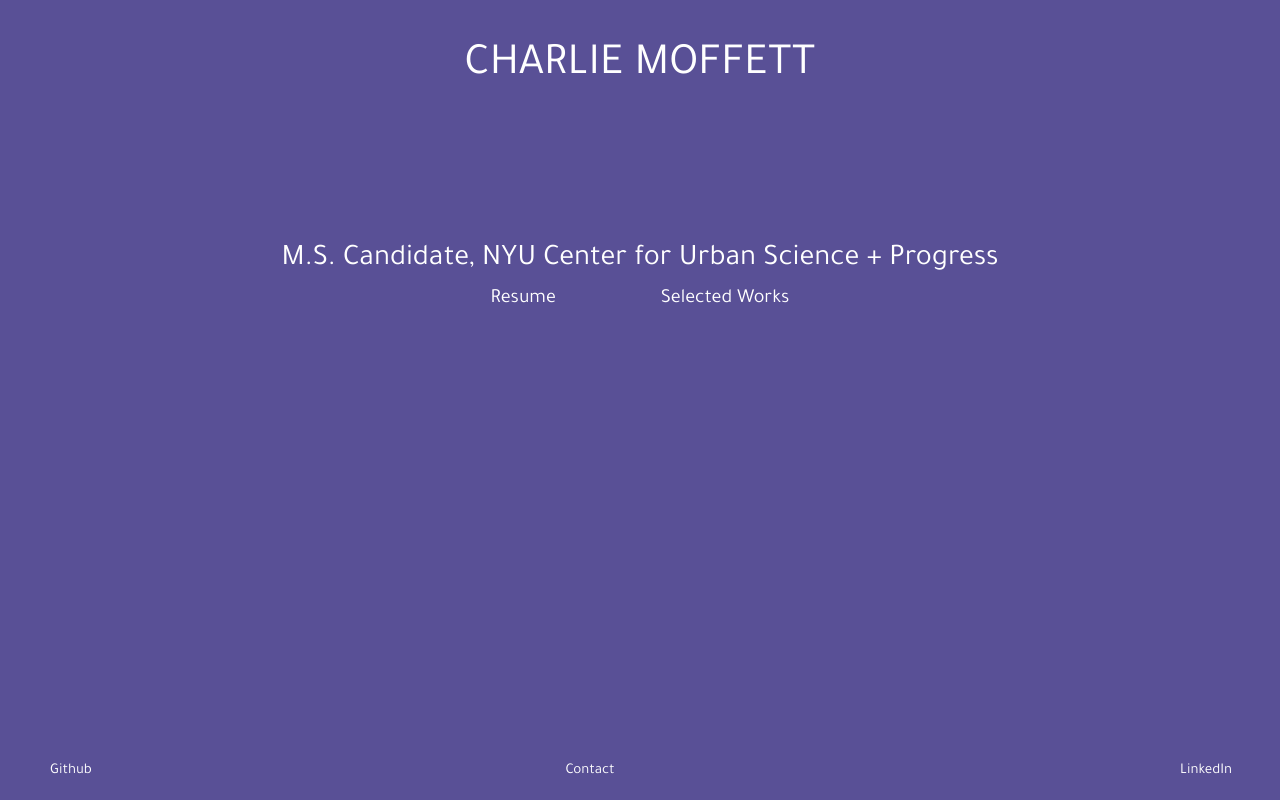
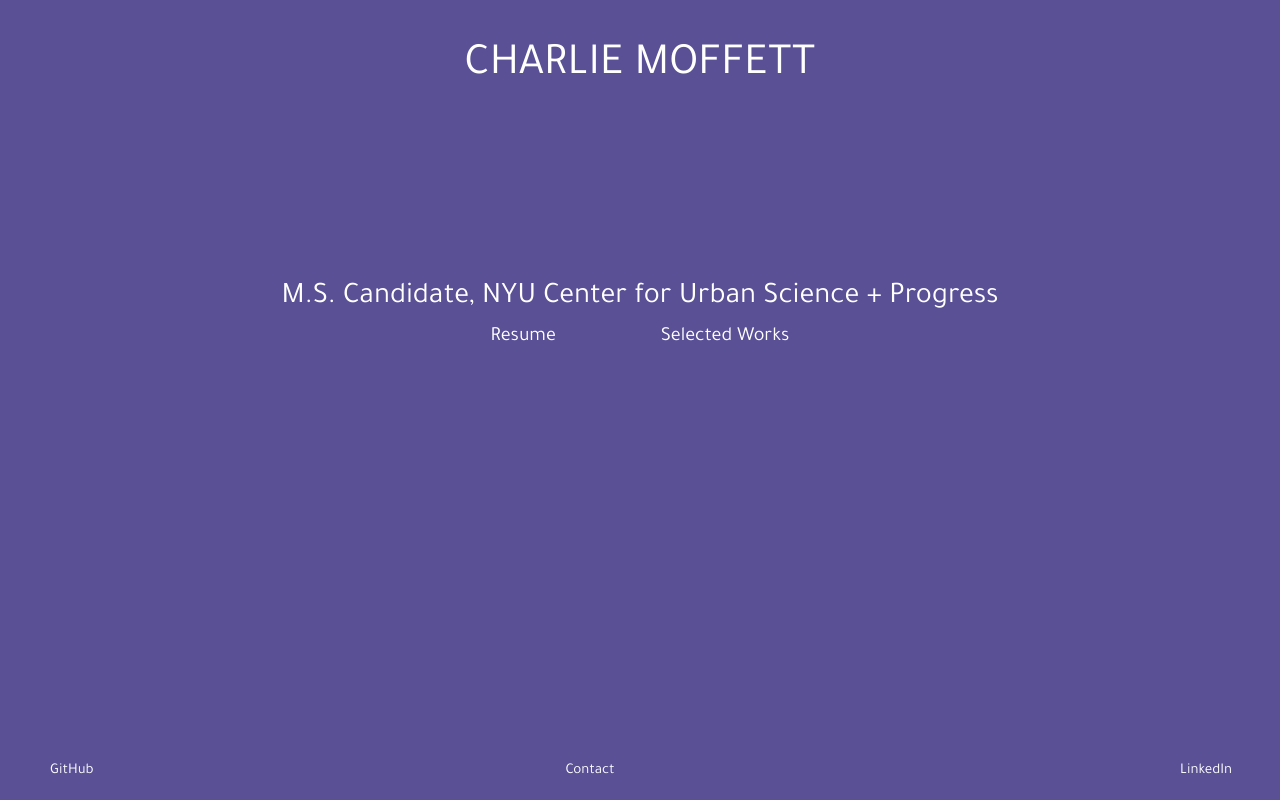
Before and after one commit to charlie-moffett/charlie-moffett.github.io, a plain HTML site: page index.html in a window 1280 px wide. Drawn offline with nearby package versions, Linux system fonts and the light colour scheme.

Commit message:
Update index.html

```diff
--- a/index.html
+++ b/index.html
@@ -21,8 +21,8 @@
   <div class="header">
     CHARLIE MOFFETT
   </div>
-
-
+<br>
+<br>
 <div class='adjusted_text'>
   <div class='bio'>
     M.S. Candidate, NYU Center for Urban Science + Progress <br>
@@ -49,7 +49,7 @@
     </div>
     <div class='github'>
       <a href='https://github.com/charlie-moffett/'>
-        Github
+        GitHub
       </a>
     </div>
     <div class='linkedin'>
```
